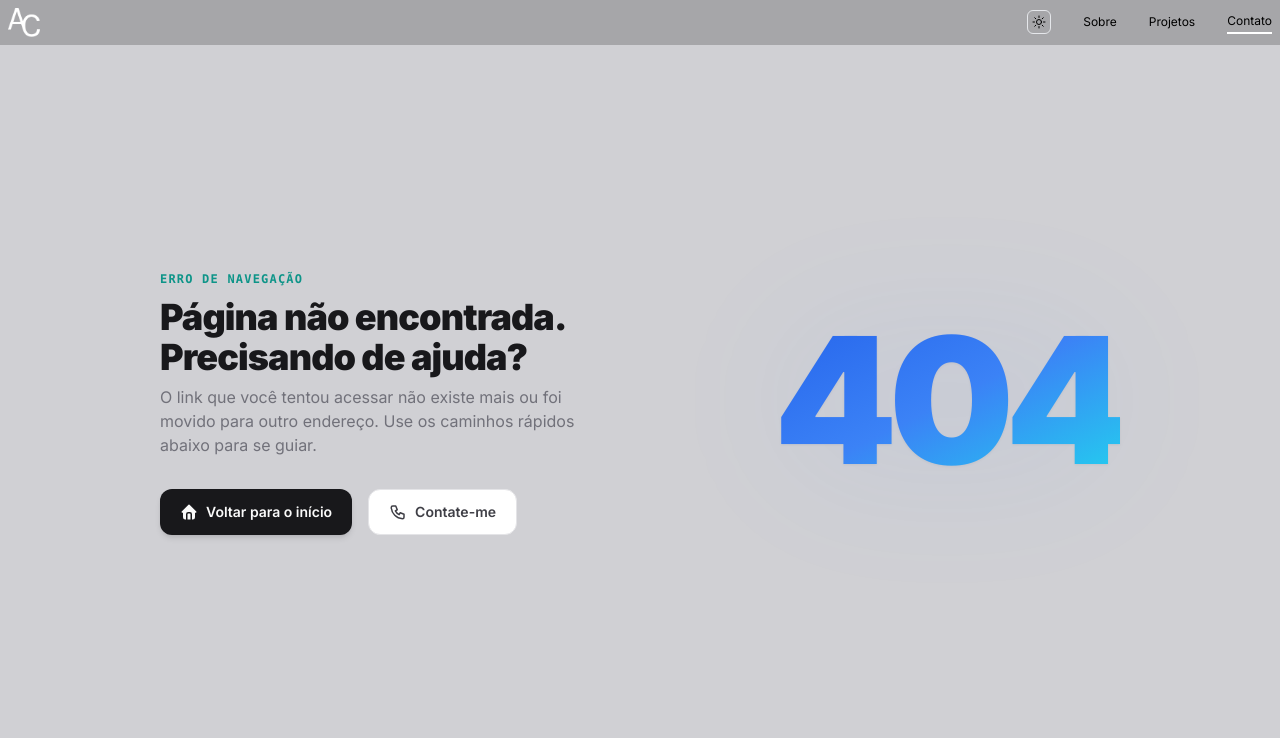
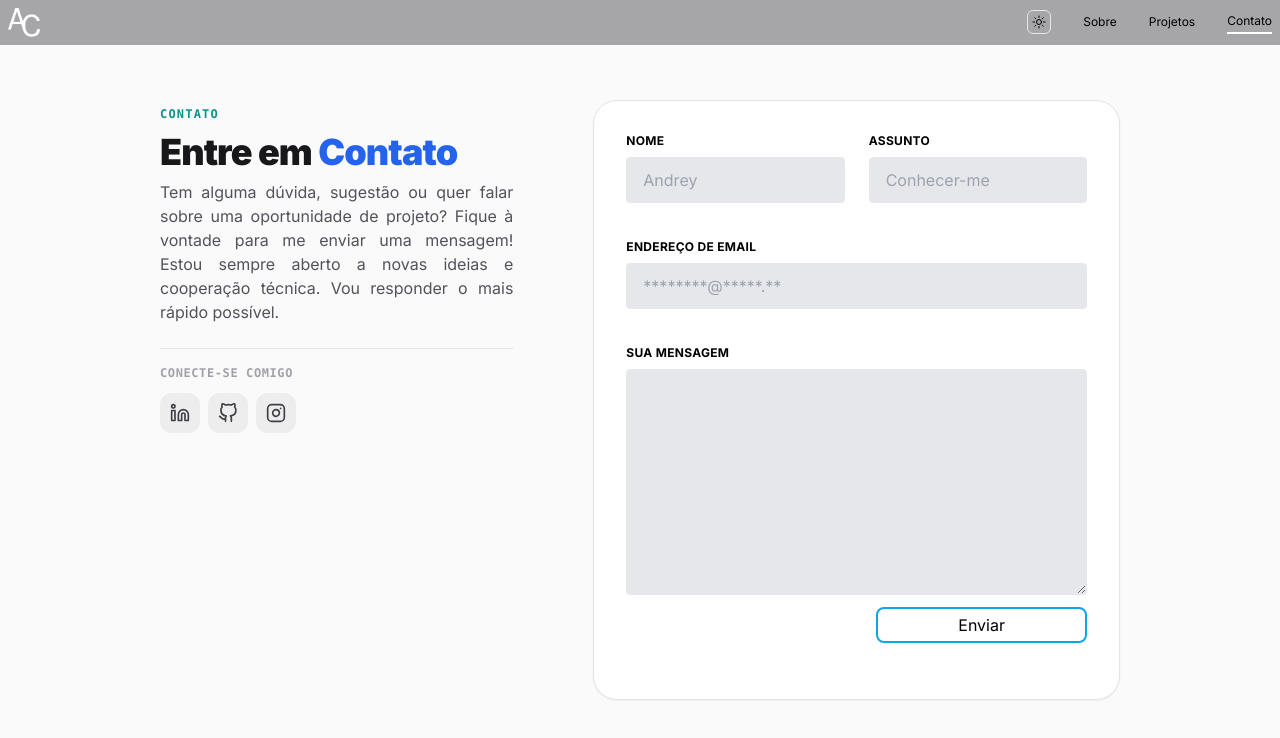
Before and after one commit to AndreyCadmo/Portfolio, a Next.js app: page /contact in a window 1280 px wide. Before the commit this address had no page. Shown: the top 738 px of the page. Built offline with nearby package versions, Linux system fonts and the light colour scheme.

Commit message:
style: Melhorando design da pagina

```diff
--- /dev/null
+++ b/src/app/(site)/contact/page.tsx
@@ -0,0 +1,84 @@
+import Form from "@/components/ui/form";
+
+export default function Page() {
+  return (
+    <section className="w-full bg-zinc-50 dark:bg-zinc-950 min-h-screen flex justify-center items-center px-6 py-16 md:px-20 lg:px-40 transition-colors duration-300">
+      <div className="w-full max-w-6xl grid grid-cols-1 md:grid-cols-12 gap-12 lg:gap-20 items-start">
+
+        <div className="md:col-span-5 flex flex-col space-y-6">
+          <div className="space-y-2">
+            <span className="text-teal-600 dark:text-teal-400 font-mono text-xs tracking-widest uppercase font-bold">
+              Contato
+            </span>
+            <h3 className="text-3xl sm:text-4xl font-black tracking-tight text-zinc-900 dark:text-zinc-50">
+              Entre em <span className="text-blue-600 dark:text-blue-500">Contato</span>
+            </h3>
+            <p className="text-zinc-600 dark:text-zinc-400 text-sm sm:text-base leading-relaxed text-justify">
+              Tem alguma dúvida, sugestão ou quer falar sobre uma oportunidade de projeto? Fique à vontade para me enviar uma mensagem! Estou sempre aberto a novas ideias e cooperação técnica. Vou responder o mais rápido possível.
+            </p>
+          </div>
+
+          <div className="pt-4 border-t border-zinc-200 dark:border-zinc-900">
+            <div className="text-xs font-mono uppercase tracking-wider text-zinc-400 dark:text-zinc-500 mb-3 font-semibold">
+              Conecte-se comigo
+            </div>
+            <ul className="flex items-center gap-2 m-0 p-0 list-none">
+
+              <li>
+                <a
+                  href="https://www.linkedin.com/in/andreycadmo/"
+                  target="_blank"
+                  rel="noopener noreferrer"
+                  className="inline-flex items-center justify-center h-10 w-10 rounded-xl bg-zinc-200/60 text-zinc-700 hover:bg-blue-600 hover:text-white dark:bg-zinc-900 dark:text-zinc-400 dark:hover:bg-blue-600 dark:hover:text-white transition-all duration-200 active:scale-95"
+                  aria-label="LinkedIn"
+                >
+                  <svg xmlns="http://www.w3.org/2000/svg" width="20" height="20" viewBox="0 0 24 24" fill="none" stroke="currentColor" stroke-width="2" stroke-linecap="round" stroke-linejoin="round">
+                    <path d="M16 8a6 6 0 0 1 6 6v7h-4v-7a2 2 0 0 0-2-2 2 2 0 0 0-2 2v7h-4v-7a6 6 0 0 1 6-6z"></path>
+                    <rect x="2" y="9" width="4" height="12"></rect>
+                    <circle cx="4" cy="4" r="2"></circle>
+                  </svg>
+                </a>
+              </li>
+
+              <li>
+                <a
+                  href="https://github.com/AndreyCadmo"
+                  target="_blank"
+                  rel="noopener noreferrer"
+                  className="inline-flex items-center justify-center h-10 w-10 rounded-xl bg-zinc-200/60 text-zinc-700 hover:bg-zinc-800 hover:text-white dark:bg-zinc-900 dark:text-zinc-400 dark:hover:bg-zinc-100 dark:hover:text-zinc-950 transition-all duration-200 active:scale-95"
+                  aria-label="Github"
+                >
+                  <svg xmlns="http://www.w3.org/2000/svg" width="20" height="20" viewBox="0 0 24 24" fill="none" stroke="currentColor" stroke-width="2" stroke-linecap="round" stroke-linejoin="round">
+                    <path d="M9 19c-5 1.5-5-2.5-7-3m14 6v-3.87a3.37 3.37 0 0 0-.94-2.61c3.14-.35 6.44-1.54 6.44-7A5.44 5.44 0 0 0 20 4.77 5.07 5.07 0 0 0 19.91 1S18.73.65 16 2.48a13.38 13.38 0 0 0-7 0C6.27.65 5.09 1 5.09 1A5.07 5.07 0 0 0 5 4.77a5.44 5.44 0 0 0-1.5 3.78c0 5.42 3.3 6.61 6.44 7A3.37 3.37 0 0 0 9 18.13V22"></path>
+                  </svg>
+                </a>
+              </li>
+
+              <li>
+                <a
+                  href="https://www.instagram.com/cadmo_o/?hl=pt"
+                  target="_blank"
+                  rel="noopener noreferrer"
+                  className="inline-flex items-center justify-center h-10 w-10 rounded-xl bg-zinc-200/60 text-zinc-700 hover:bg-pink-600 hover:text-white dark:bg-zinc-900 dark:text-zinc-400 dark:hover:bg-pink-600 dark:hover:text-white transition-all duration-200 active:scale-95"
+                  aria-label="Instagram"
+                >
+                  <svg xmlns="http://www.w3.org/2000/svg" width="20" height="20" viewBox="0 0 24 24" fill="none" stroke="currentColor" stroke-width="2" stroke-linecap="round" stroke-linejoin="round">
+                    <rect x="2" y="2" width="20" height="20" rx="5" ry="5"></rect>
+                    <path d="M16 11.37A4 4 0 1 1 12.63 8 4 4 0 0 1 16 11.37z"></path>
+                    <line x1="17.5" y1="6.5" x2="17.51" y2="6.5"></line>
+                  </svg>
+                </a>
+              </li>
+
+            </ul>
+          </div>
+        </div>
+
+        <div className="md:col-span-7 bg-white dark:bg-zinc-900/40 border border-zinc-200 dark:border-zinc-900 p-6 sm:p-8 rounded-3xl shadow-sm w-full">
+          <Form />
+        </div>
+
+      </div>
+    </section>
+  );
+}
```
